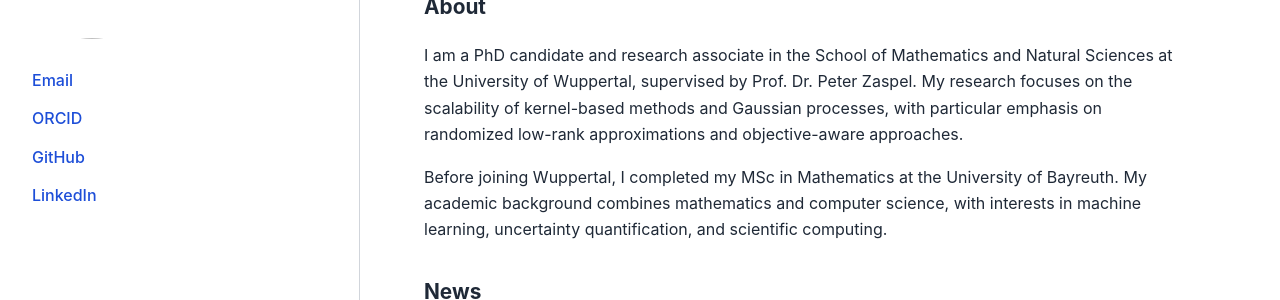
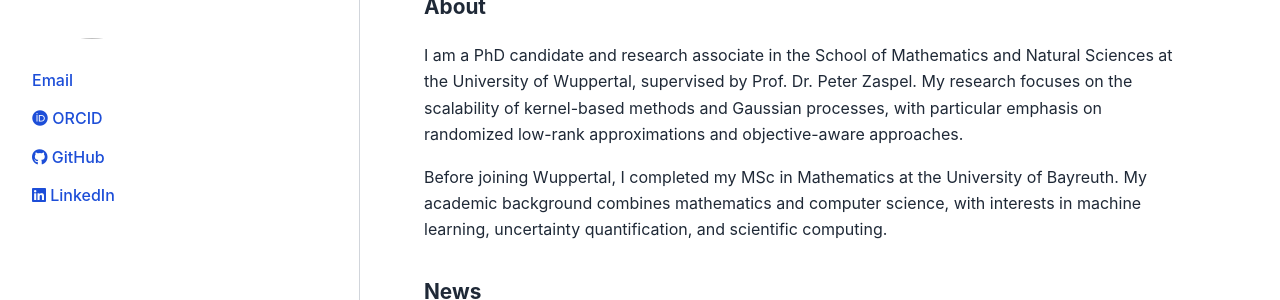
Before and after one commit to LouiseSchaub/louiseschaub.github.io, a Jekyll site: the page built from index.md, in a window 1280 px wide. Shown: the part 129-429 px from the top of the page. Built offline with Jekyll 4.4.1, drawn with Linux system fonts in a browser that asks for light colours.

Commit message:
Update default.html

```diff
--- a/_layouts/default.html
+++ b/_layouts/default.html
@@ -6,6 +6,8 @@
     <meta name="viewport" content="width=device-width, initial-scale=1">
     <meta name="description" content="{{ site.description }}">
     <link rel="stylesheet" href="{{ '/assets/css/style.css?v=2' | relative_url }}">
+    <link rel="stylesheet"
+href="https://cdnjs.cloudflare.com/ajax/libs/font-awesome/6.5.1/css/all.min.css">
     <link rel="icon" type="image/png" href="{{ '/assets/images/lis.png' | relative_url }}">
   </head>
   <body>
@@ -21,9 +23,24 @@
 
         <ul class="contact">
           <li id="email"></li>
-          <li><a href="{{ site.profile.orcid }}">ORCID</a></li>
-          <li><a href="{{ site.profile.github }}">GitHub</a></li>
-          <li><a href="{{ site.profile.linkedin }}">LinkedIn</a></li>
+
+          <li>
+            <a href="{{ site.profile.orcid }}" target="_blank">
+              <i class="fa-brands fa-orcid"></i> ORCID
+            </a>
+          </li>
+
+          <li>
+            <a href="https://github.com/{{ site.profile.github }}" target="_blank">
+              <i class="fa-brands fa-github"></i> GitHub
+            </a>
+          </li>
+
+          <li>
+            <a href="https://linkedin.com/in/{{ site.profile.linkedin }}" target="_blank">
+              <i class="fa-brands fa-linkedin"></i> LinkedIn
+            </a>
+          </li>
         </ul>
       </aside>
 
```
